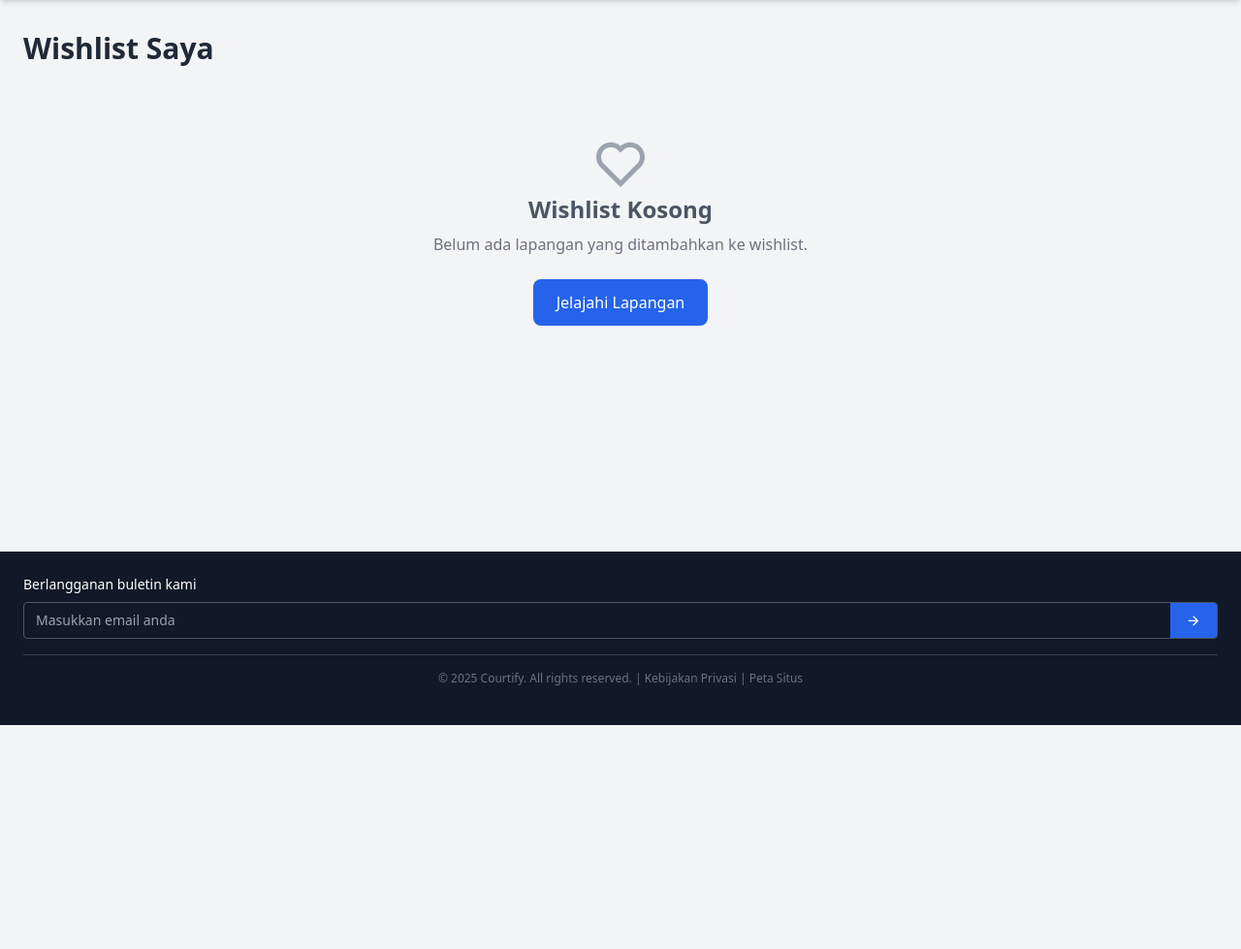
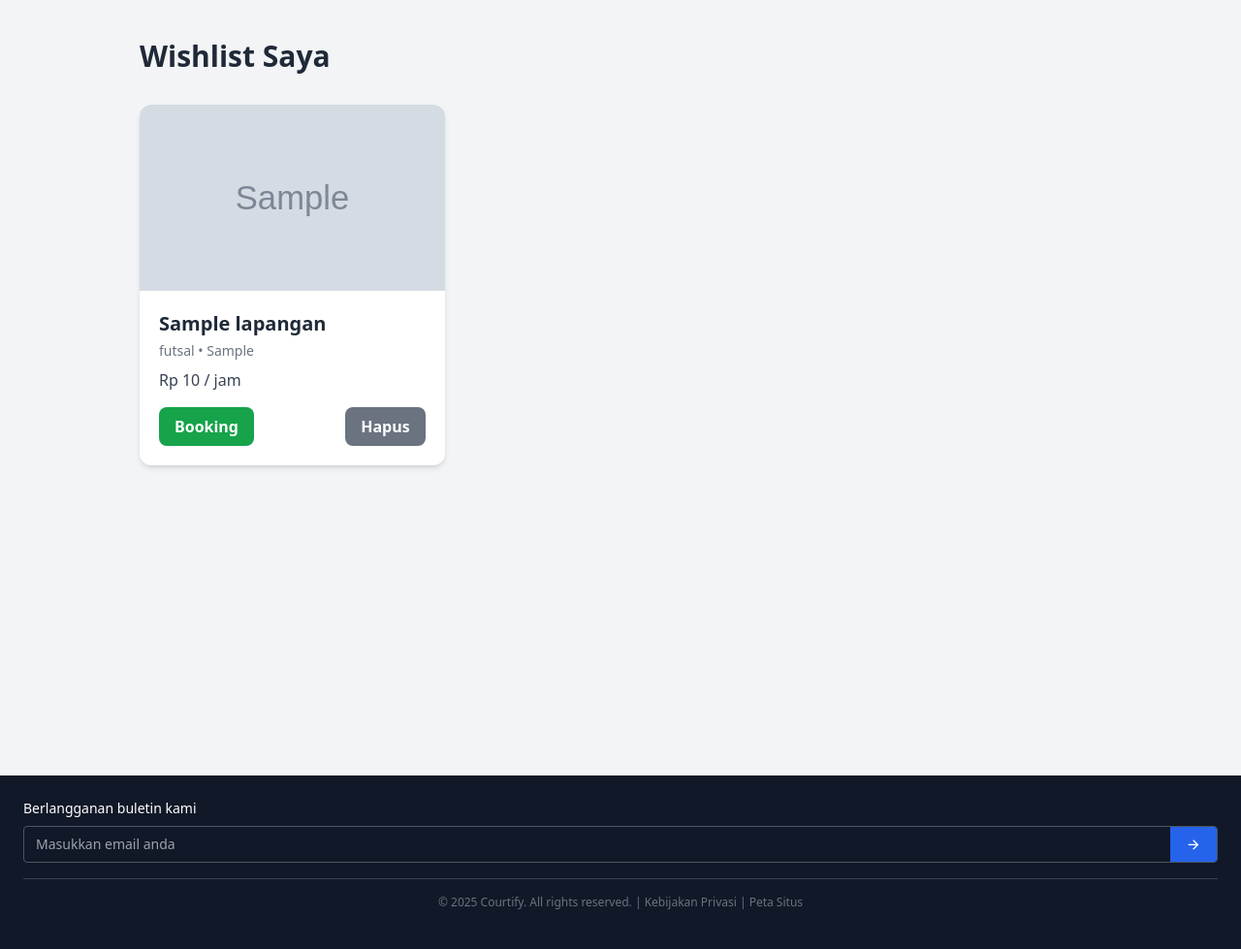
Before and after one commit to PBP25-D10/Courtify, a Django app: page /wishlist/ in a window 1280 px wide. Shown: the part 52-1031 px from the top of the page at 97% size. Before the commit the page ends 800 px from the top, so only its background shows below. Run offline with Django 5.2, Linux system fonts and the light colour scheme; a user stored in the database is signed in; tables that the repository leaves empty hold one stand-in row (values such as "Sample post"); grey boxes marked "Sample" are stand-in pictures; some libraries are stand-ins or nearby versions.

Commit message:
wishlist final logic

```diff
--- a/main/templates/main/landing_page.html
+++ b/main/templates/main/landing_page.html
@@ -56,7 +56,7 @@
                style="display: inline-block; margin: 10px; padding: 12px 25px; background-color: #28a745; color: white; text-decoration: none; border-radius: 5px;">
                 Artikel & Berita
             </a>
-            <a href="{% url 'wishlist:wishlist' %}"
+            <a href="{% url 'wishlist:wishlist_list' %}"
                style="display: inline-block; margin: 10px; padding: 12px 25px; background-color: #ffc107; color: black; text-decoration: none; border-radius: 5px;">
                 Wishlist Saya
             </a>
--- a/templates/base.html
+++ b/templates/base.html
@@ -25,7 +25,7 @@
                 <a href="{% url 'manajemen_lapangan:lapangan_list_owner' %}" class="hover:text-blue-400 transition">Lapangan</a>
                 <a href="{% url 'artikel:news_list' %}" class="hover:text-blue-400 transition">Artikel</a>
                 {% if user.is_authenticated and user.userprofile.role == "user" %}
-                <a href="{% url 'wishlist:wishlist' %}" class="hover:text-blue-400 transition">Wishlist</a>
+                <a href="{% url 'wishlist:wishlist_list' %}" class="hover:text-blue-400 transition">Wishlist</a>
                 {% endif %}
                 {% if user.is_authenticated and user.userprofile.role == "penyedia" %}
                 <a href="{% url 'main:iklan_list' %}" class="hover:text-blue-400 transition">Iklan</a>
--- a/wishlist/models.py
+++ b/wishlist/models.py
@@ -1,6 +1,6 @@
 from django.conf import settings
 from django.db import models
-from main.models import Iklan
+from lapangan.models import Lapangan
 
 class Wishlist(models.Model):
     user = models.ForeignKey(
@@ -8,17 +8,16 @@ class Wishlist(models.Model):
         on_delete=models.CASCADE,
         related_name='wishlists'
     )
-    iklan = models.ForeignKey(
-        Iklan,
+    lapangan = models.ForeignKey(
+        Lapangan,
         on_delete=models.CASCADE,
-        related_name='wishlists',
-        default=1
+        related_name='wishlists'
     )
-    date_added = models.DateTimeField(auto_now_add=True)
+    created_at = models.DateTimeField(auto_now_add=True)
 
     class Meta:
-        unique_together = ('user', 'iklan')
-        ordering = ['-date_added']
+        unique_together = ('user', 'lapangan')
+        ordering = ['-created_at']
 
     def __str__(self):
-        return f"{self.user.username} - {self.iklan.judul}"
+        return f"{self.user.username} - {self.lapangan.nama}"
--- a/wishlist/templates/wishlist/wishlist_list.html
+++ b/wishlist/templates/wishlist/wishlist_list.html
@@ -1,19 +1,40 @@
 {% extends 'base.html' %}
-{% load static %}
+{% block content %}
+<div class="min-h-screen bg-gray-100 py-10">
+  <div class="max-w-5xl mx-auto px-4">
+    <h1 class="text-3xl font-bold text-gray-800 mb-8">Wishlist Saya</h1>
 
-{% block title %}Wishlist - Courtify{% endblock %}
+    {% if wishlists %}
+      <div class="grid grid-cols-1 sm:grid-cols-2 lg:grid-cols-3 gap-6">
+        {% for item in wishlists %}
+        <div class="bg-white rounded-xl shadow-md overflow-hidden hover:shadow-xl transition">
+          {% if item.lapangan.foto %}
+            <img src="{{ item.lapangan.foto.url }}" alt="{{ item.lapangan.nama }}" class="w-full h-48 object-cover">
+          {% endif %}
+          <div class="p-5">
+            <h2 class="text-xl font-semibold text-gray-800 mb-1">{{ item.lapangan.nama }}</h2>
+            <p class="text-sm text-gray-500 mb-2">{{ item.lapangan.kategori }} • {{ item.lapangan.lokasi }}</p>
+            <p class="text-gray-700 font-medium">Rp {{ item.lapangan.harga_per_jam }} / jam</p>
 
-{% block content %}
-<div class="container mx-auto px-6 py-8">
-    <h1 class="text-3xl font-bold text-gray-800 mb-6">Wishlist Saya</h1>
-
-    <div class="text-center py-12">
-        <i class="ri-heart-line text-6xl text-gray-400 mb-4"></i>
-        <h2 class="text-2xl font-semibold text-gray-600 mb-2">Wishlist Kosong</h2>
-        <p class="text-gray-500 mb-6">Belum ada lapangan yang ditambahkan ke wishlist.</p>
-        <button class="bg-blue-600 hover:bg-blue-700 text-white px-6 py-3 rounded-lg transition">
-            Jelajahi Lapangan
-        </button>
-    </div>
+            <div class="mt-4 flex justify-between items-center">
+              <a href="{% url 'booking:booking_create' item.lapangan.id_lapangan %}"
+                 class="bg-green-600 hover:bg-green-700 text-white px-4 py-2 rounded-lg font-semibold">
+                Booking
+              </a>
+              <a href="{% url 'wishlist:wishlist_delete' item.id %}"
+                 class="bg-gray-500 hover:bg-gray-600 text-white px-4 py-2 rounded-lg font-semibold">
+                Hapus
+              </a>
+            </div>
+          </div>
+        </div>
+        {% endfor %}
+      </div>
+    {% else %}
+      <div class="text-center text-gray-500 py-16">
+        Belum ada lapangan di wishlist kamu.
+      </div>
+    {% endif %}
+  </div>
 </div>
 {% endblock %}
--- a/wishlist/urls.py
+++ b/wishlist/urls.py
@@ -4,5 +4,7 @@ from . import views
 app_name = 'wishlist'
 
 urlpatterns = [
-    path('', views.wishlist_view, name='wishlist'),
+    path('', views.wishlist_list_view, name='wishlist_list'),
+    path('add/<uuid:lapangan_id>/', views.wishlist_add_view, name='wishlist_add'),
+    path('delete/<int:wishlist_id>/', views.wishlist_delete_view, name='wishlist_delete'),
 ]
--- a/wishlist/views.py
+++ b/wishlist/views.py
@@ -1,6 +1,42 @@
-from django.shortcuts import render
+from django.shortcuts import render, get_object_or_404, redirect
 from django.contrib.auth.decorators import login_required
+from django.http import JsonResponse
+from django.contrib import messages
+from lapangan.models import Lapangan
+from .models import Wishlist
 
 @login_required
-def wishlist_view(request):
-    return render(request, 'wishlist/wishlist_list.html')
+def wishlist_list_view(request):
+    """Halaman wishlist user"""
+    wishlists = Wishlist.objects.filter(user=request.user).select_related('lapangan')
+    return render(request, 'wishlist/wishlist_list.html', {'wishlists': wishlists})
+
+
+@login_required
+def wishlist_add_view(request, lapangan_id):
+    """Menambahkan lapangan ke wishlist"""
+    lapangan = get_object_or_404(Lapangan, id_lapangan=lapangan_id)
+    wishlist, created = Wishlist.objects.get_or_create(user=request.user, lapangan=lapangan)
+
+    if created:
+        messages.success(request, f"{lapangan.nama} ditambahkan ke wishlist!")
+    else:
+        messages.info(request, f"{lapangan.nama} sudah ada di wishlist.")
+
+    if request.headers.get('x-requested-with') == 'XMLHttpRequest':
+        return JsonResponse({'success': created})
+
+    return redirect('wishlist:wishlist_list')
+
+
+@login_required
+def wishlist_delete_view(request, wishlist_id):
+    """Menghapus wishlist"""
+    wishlist = get_object_or_404(Wishlist, id=wishlist_id, user=request.user)
+    wishlist.delete()
+    messages.success(request, "Lapangan dihapus dari wishlist.")
+
+    if request.headers.get('x-requested-with') == 'XMLHttpRequest':
+        return JsonResponse({'success': True})
+
+    return redirect('wishlist:wishlist_list')
```
Also changed, not shown: booking/templates/booking/booking_list.html (+10 -4 lines), booking/templates/booking/dashboard.html (+8 -1 lines), lapangan/migrations/0003_alter_lapangan_foto.py (added), wishlist/migrations/0001_initial.py, wishlist/templates/wishlist/wishlist.html (added).
